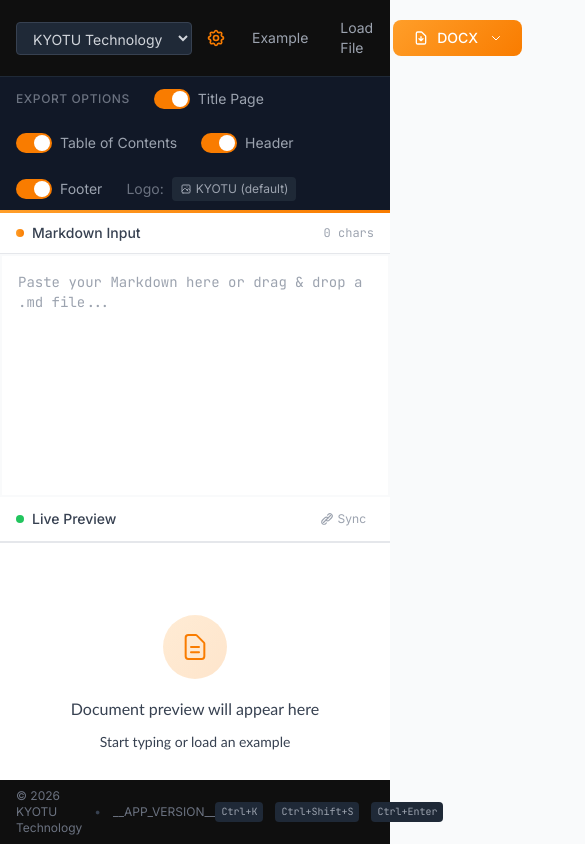
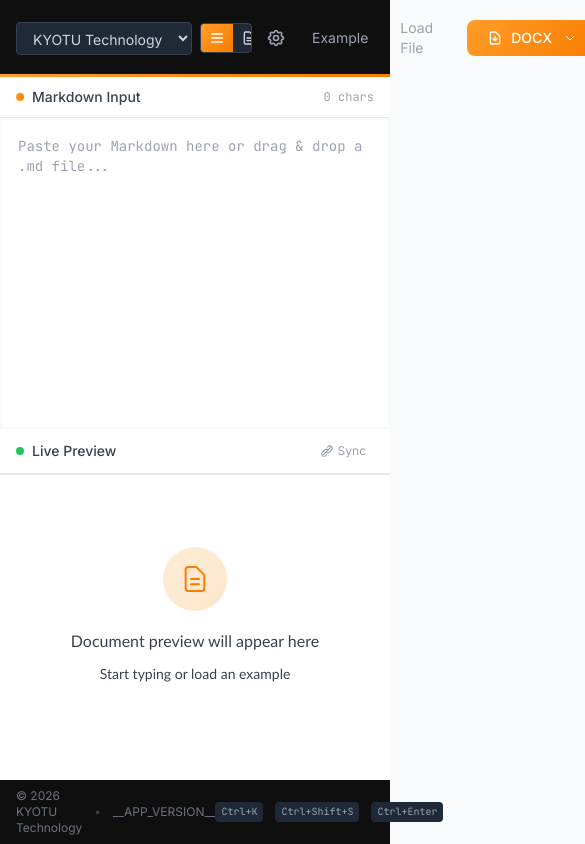
Before and after one commit to Kyotu-Technology/md2docx, a website with bundled scripts: page index.html in a window 390 px wide. Both pictures are taken after a click on the button 216 px from the left and 38 px from the top of the page. Shown: the whole page, 585 px wide, since content can reach past the window. Built offline with nearby package versions, Linux system fonts and the light colour scheme.

```diff
--- a/index.html
+++ b/index.html
@@ -205,6 +205,45 @@
       background-color: rgba(249, 124, 0, 0.12);
       transition: background-color 0.3s;
     }
+
+    .preview-mode-btn.active {
+      background: linear-gradient(135deg, #ff9e29 0%, #f97c00 100%);
+      color: white;
+    }
+
+    #preview.page-mode {
+      background: #e5e7eb;
+      padding: 20px;
+    }
+
+    .pagedjs_pages {
+      display: flex;
+      flex-direction: column;
+      align-items: center;
+      gap: 20px;
+    }
+
+    .pagedjs_page {
+      background: white;
+      box-shadow: 0 2px 8px rgba(0,0,0,0.1);
+      margin: 0 auto;
+    }
+
+    .pagedjs_page_content {
+      font-family: Georgia, serif;
+    }
+
+    .pagedjs_margin-top-center,
+    .pagedjs_margin-bottom-center {
+      font-family: Calibri, sans-serif;
+      font-size: 10pt;
+      color: #6b7280;
+    }
+
+    .pagedjs_margin-bottom-center {
+      border-top: 1px solid #e5e7eb;
+      padding-top: 8px;
+    }
   </style>
 </head>
 <body class="h-full flex flex-col bg-gray-50 font-sans">
@@ -223,6 +262,18 @@
       <div class="flex items-center gap-2">
         <select id="themeSelect" class="text-sm bg-gray-800 text-gray-300 border border-gray-700 rounded px-3 py-1.5 focus:outline-none focus:border-kyotu-orange cursor-pointer hover:bg-gray-700 transition-colors">
         </select>
+        <div id="previewModeToggle" class="flex bg-gray-800 rounded border border-gray-700 overflow-hidden">
+          <button id="modeContinuous" class="preview-mode-btn px-2 py-1.5 text-gray-300 hover:bg-gray-700 transition-colors" title="Continuous scroll">
+            <svg class="w-4 h-4" fill="none" stroke="currentColor" viewBox="0 0 24 24">
+              <path stroke-linecap="round" stroke-linejoin="round" stroke-width="2" d="M4 6h16M4 12h16M4 18h16"/>
+            </svg>
+          </button>
+          <button id="modePages" class="preview-mode-btn px-2 py-1.5 text-gray-300 hover:bg-gray-700 transition-colors" title="Page view">
+            <svg class="w-4 h-4" fill="none" stroke="currentColor" viewBox="0 0 24 24">
+              <path stroke-linecap="round" stroke-linejoin="round" stroke-width="2" d="M9 12h6m-6 4h6m2 5H7a2 2 0 01-2-2V5a2 2 0 012-2h5.586a1 1 0 01.707.293l5.414 5.414a1 1 0 01.293.707V19a2 2 0 01-2 2z"/>
+            </svg>
+          </button>
+        </div>
         <button id="settingsBtn" class="text-gray-400 hover:text-white p-1.5 rounded hover:bg-white/10 transition-colors" title="Advanced Settings">
           <svg class="w-5 h-5" fill="none" stroke="currentColor" viewBox="0 0 24 24">
             <path stroke-linecap="round" stroke-linejoin="round" stroke-width="2" d="M10.325 4.317c.426-1.756 2.924-1.756 3.35 0a1.724 1.724 0 002.573 1.066c1.543-.94 3.31.826 2.37 2.37a1.724 1.724 0 001.065 2.572c1.756.426 1.756 2.924 0 3.35a1.724 1.724 0 00-1.066 2.573c.94 1.543-.826 3.31-2.37 2.37a1.724 1.724 0 00-2.572 1.065c-.426 1.756-2.924 1.756-3.35 0a1.724 1.724 0 00-2.573-1.066c-1.543.94-3.31-.826-2.37-2.37a1.724 1.724 0 00-1.065-2.572c-1.756-.426-1.756-2.924 0-3.35a1.724 1.724 0 001.066-2.573c-.94-1.543.826-3.31 2.37-2.37.996.608 2.296.07 2.572-1.065z"/>
--- a/src/main.js
+++ b/src/main.js
@@ -118,8 +118,11 @@ const readabilityPanel = $("readabilityPanel");
 const readabilityMetrics = $("readabilityMetrics");
 const scrollSyncToggle = $("scrollSyncToggle");
 const jumpToBtn = $("jumpToBtn");
+const modeContinuous = $("modeContinuous");
+const modePages = $("modePages");
 
 let customLogoDataUrl = null;
+let previewMode = "continuous";
 
 const exportOptions = {
   showTitlePage: true,
@@ -384,6 +387,7 @@ function updatePreview() {
 
   if (!md.trim()) {
     preview.innerHTML = emptyStateHTML;
+    preview.classList.remove("page-mode");
     metaInfo.classList.add("hidden");
     readabilityBadge.style.display = "none";
     readabilityPanel.classList.remove("open");
@@ -394,7 +398,13 @@ function updatePreview() {
   const elements = parseBodyToElements(body);
   const themeId = themeSelect.value;
 
-  preview.innerHTML = generateHTMLPreview(elements, metadata, themeId);
+  if (previewMode === "pages") {
+    updatePreviewPaged(elements, metadata, themeId);
+  } else {
+    preview.classList.remove("page-mode");
+    preview.innerHTML = generateHTMLPreview(elements, metadata, themeId);
+  }
+
   metaElements.textContent = elements.length;
   metaInfo.classList.remove("hidden");
 
@@ -402,6 +412,93 @@ function updatePreview() {
   updateReadabilityUI(analysis);
 
   updateSearchIndex(elements);
+}
+
+function updatePreviewPaged(elements, metadata, themeId) {
+  preview.classList.add("page-mode");
+
+  const theme = getTheme(themeId);
+  const htmlContent = generateHTMLPreview(elements, metadata, themeId);
+
+  const pageStyles = `
+    @page {
+      size: A4;
+      margin: 25mm 20mm 25mm 20mm;
+      @top-center {
+        content: "${metadata.title ? metadata.title.replace(/"/g, '\\"') : ""}";
+        font-family: Calibri, sans-serif;
+        font-size: 10pt;
+        color: #6b7280;
+      }
+      @bottom-center {
+        content: counter(page);
+        font-family: Calibri, sans-serif;
+        font-size: 10pt;
+        color: #6b7280;
+      }
+    }
+    @page :first {
+      @top-center { content: none; }
+      @bottom-center { content: none; }
+    }
+    html, body {
+      margin: 0;
+      padding: 0;
+      background: #e5e7eb;
+    }
+    body {
+      font-family: Georgia, serif;
+      color: #374151;
+    }
+    .pagedjs_pages {
+      display: flex;
+      flex-direction: column;
+      align-items: center;
+      padding: 20px;
+      gap: 20px;
+    }
+    .pagedjs_page {
+      background: white;
+      box-shadow: 0 2px 8px rgba(0,0,0,0.15);
+    }
+    h1, h2, h3, h4 { color: #${theme.colors.primary}; break-after: avoid; }
+    h1 { font-size: 1.5rem; font-weight: 700; margin: 1.5rem 0 0.75rem; }
+    h2 { font-size: 1.25rem; font-weight: 600; margin: 1.25rem 0 0.5rem; }
+    h3 { font-size: 1.1rem; font-weight: 600; margin: 1rem 0 0.5rem; }
+    h4 { font-size: 1rem; font-weight: 600; margin: 0.75rem 0 0.25rem; }
+    p { margin: 0.5rem 0; line-height: 1.7; font-family: Calibri, sans-serif; }
+    ul, ol { margin: 0.5rem 0 0.5rem 1.5rem; font-family: Calibri, sans-serif; }
+    li { margin: 0.25rem 0; }
+    pre { break-inside: avoid; padding: 1rem; border-radius: 0.5rem; margin: 0.75rem 0; font-size: 0.8rem; background: #${theme.colors.codeBg}; border: 1px solid #${theme.colors.codeBorder}; overflow-x: auto; }
+    pre code { background: transparent !important; padding: 0; }
+    code { font-family: Consolas, monospace; font-size: 0.875rem; }
+    p code { background: #${theme.colors.codeBg}; padding: 0.125rem 0.375rem; border-radius: 0.25rem; border: 1px solid #${theme.colors.codeBorder}; }
+    table { break-inside: avoid; border-collapse: collapse; width: 100%; margin: 0.75rem 0; font-size: 0.9rem; font-family: Calibri, sans-serif; }
+    th, td { padding: 0.625rem 0.75rem; text-align: left; border: 1px solid #${theme.colors.tableBorder}; }
+    th { background: #${theme.colors.tableHeader}; }
+    hr { margin: 1.5rem 0; border: none; height: 2px; background: #${theme.colors.muted}; }
+    img.mermaid-diagram { max-width: 100%; height: auto; display: block; margin: 1rem auto; }
+    a { color: #${theme.colors.accent}; text-decoration: none; }
+  `;
+
+  const iframeHtml = `<!DOCTYPE html>
+<html>
+<head>
+  <meta charset="UTF-8">
+  <script src="https://unpkg.com/pagedjs/dist/paged.polyfill.js"></script>
+  <link rel="stylesheet" href="https://cdnjs.cloudflare.com/ajax/libs/highlight.js/11.11.1/styles/github.min.css">
+  <style>${pageStyles}</style>
+</head>
+<body>
+  ${htmlContent}
+</body>
+</html>`;
+
+  preview.innerHTML = "";
+  const iframe = document.createElement("iframe");
+  iframe.style.cssText = "width:100%;height:100%;border:none;background:#e5e7eb;";
+  iframe.srcdoc = iframeHtml;
+  preview.appendChild(iframe);
 }
 
 async function generateDocument(format = "docx") {
@@ -586,3 +683,19 @@ document.addEventListener("keydown", (e) => {
     updateSyncToggleUI();
   }
 });
+
+function updatePreviewModeUI() {
+  modeContinuous.classList.toggle("active", previewMode === "continuous");
+  modePages.classList.toggle("active", previewMode === "pages");
+}
+
+function setPreviewMode(mode) {
+  previewMode = mode;
+  updatePreviewModeUI();
+  updatePreview();
+}
+
+modeContinuous.addEventListener("click", () => setPreviewMode("continuous"));
+modePages.addEventListener("click", () => setPreviewMode("pages"));
+
+updatePreviewModeUI();
```
